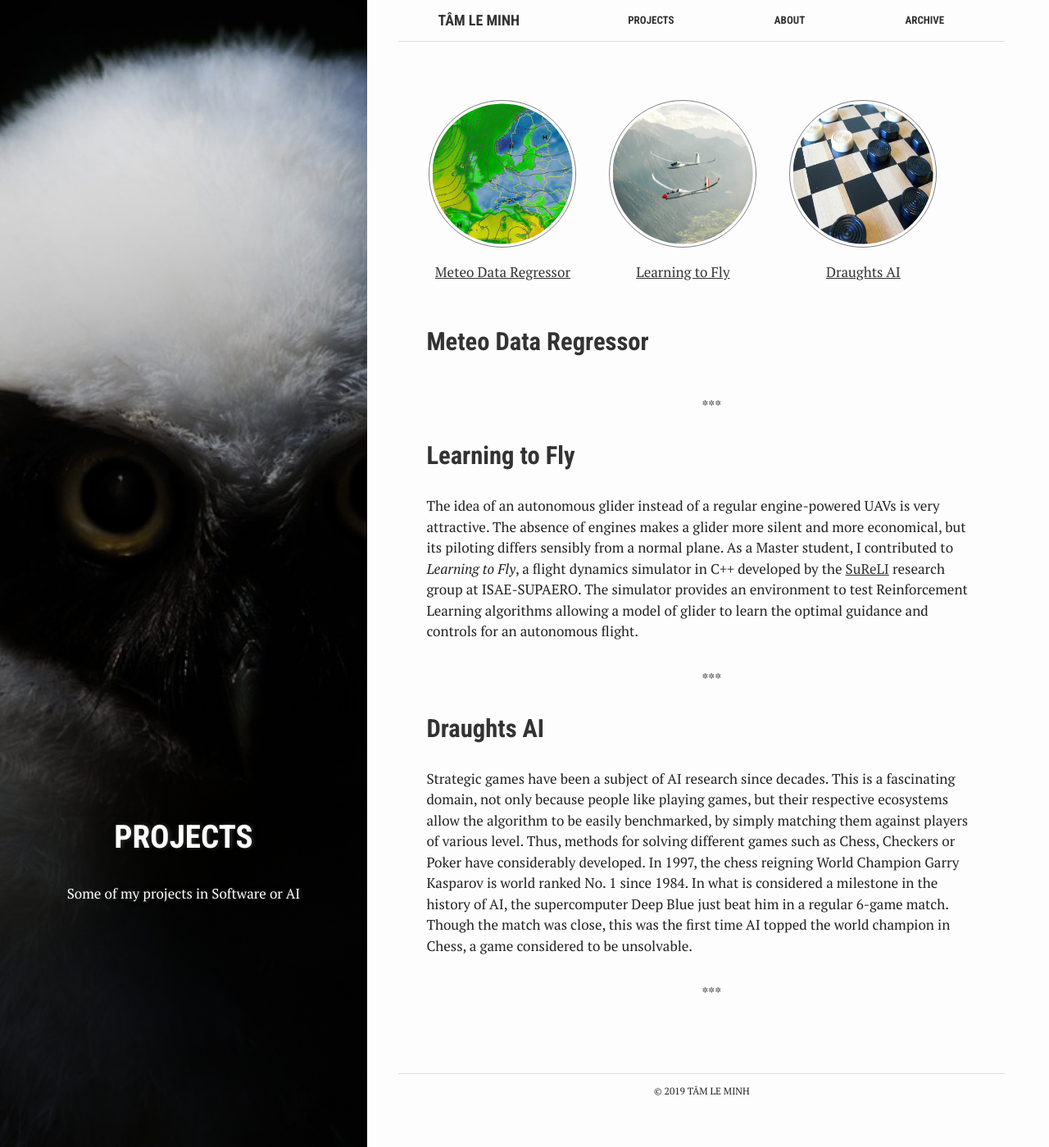
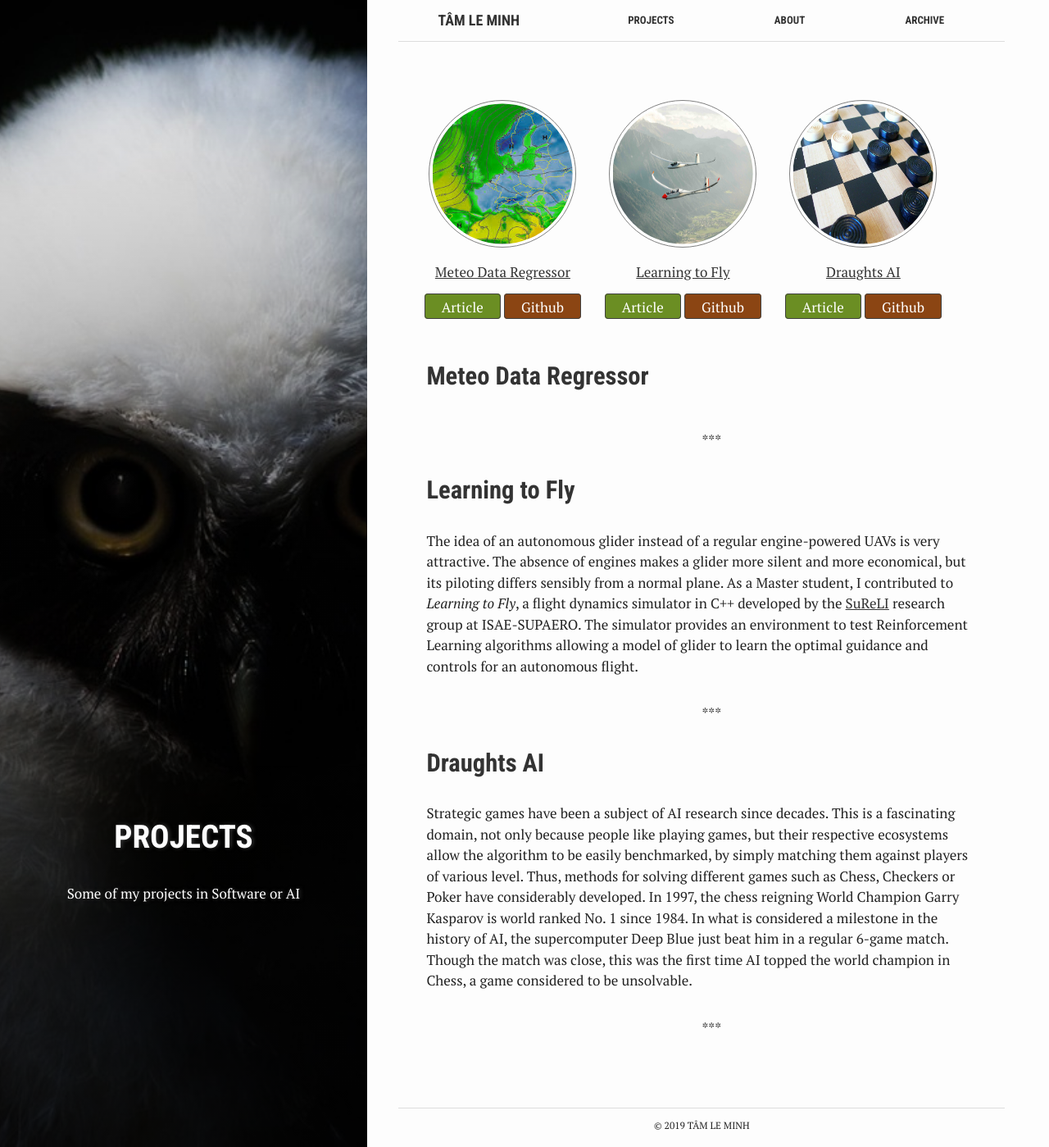
Before and after one commit to tam-leminh/tam-leminh.github.io_old, a Jekyll site: the page built from 1-projects.md, in a window 1280 px wide and 1399 px high. Shown: the whole window at 82% size. Built offline with Jekyll 4.4.1, drawn with Linux system fonts in a browser that asks for light colours.

Commit message:
ADD buttons for git and article

```diff
--- a/1-projects.md
+++ b/1-projects.md
@@ -19,6 +19,10 @@ active: projects
   <div>
   <a href="{{ post.url | relative_url }}">{{ post.title }}</a>
   </div>
+  <div>
+  <a target="_blank" style="background-color: olivedrab; color: white" href="{{ post.url | relative_url }}" class="linkbutton">Article</a>
+  <a target="_blank" style="background-color: saddlebrown; color: white" href="{{ post.github }}" class="linkbutton">Github</a>
+  </div>
 </div>
 
   {% endif %}
--- a/assets/_sass/_layout.scss
+++ b/assets/_sass/_layout.scss
@@ -137,6 +137,18 @@ a {
     text-align: center;
     font-weight: bold;
   }
+}
+
+a.linkbutton {
+    text-align: center;
+    padding: 4px 20px 2px 20px;
+    border: none;
+    border-radius: 4px;
+    border: 1px solid #404040;
+    -webkit-transition-duration: 0.3s;
+    transition-duration: 0.3s;
+    cursor: pointer;
+    text-decoration: none;
 }
 
 
```
